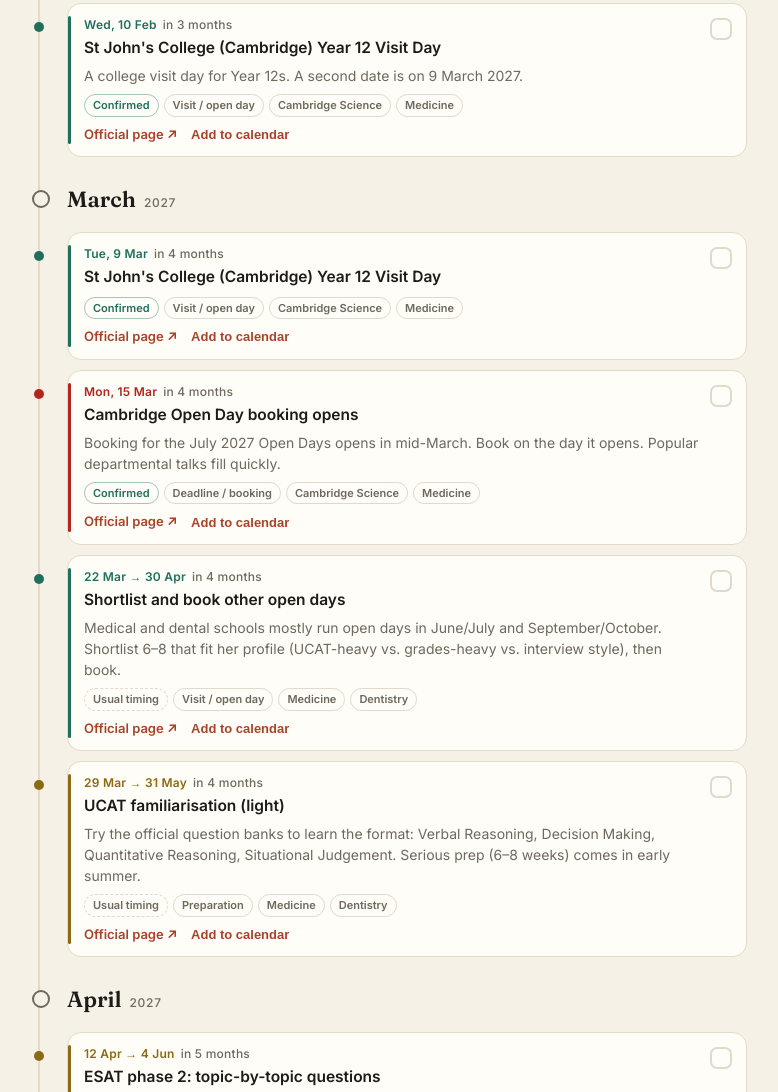
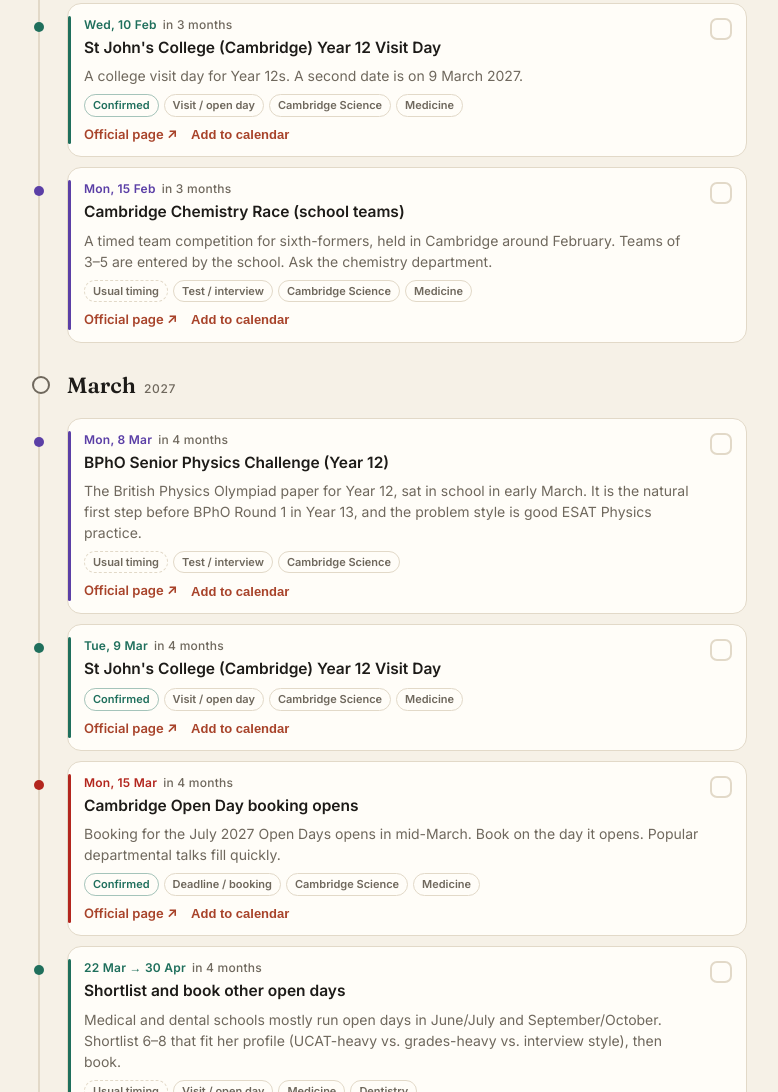
Before and after one commit to HavardSandvik/road-to-uni, a plain HTML site: page index.html in a window 1280 px wide. Shown: the part 2219-3311 px from the top of the page, without its empty margins (255-1033 px from the left). Drawn offline with Linux system fonts and the light colour scheme.

Commit message:
Add Year 12/13 physics and chemistry competitions
Co-Authored-By: Claude Opus 5.5 <noreply@anthropic.com>
Claude-Session: https://claude.ai/code/session_018EBr9Bt8i5KwL5QEB4gUD1

```diff
--- a/index.html
+++ b/index.html
@@ -176,6 +176,14 @@ const EVENTS = [
    x:"Sat in school, usually late January. Year 12s can enter. Good stretch and a useful thing to discuss at interview. Ask the chemistry department.",
    link:"https://edu.rsc.org/enrichment/uk-chemistry-olympiad"},
 
+  {d:"2027-02-15", t:"Cambridge Chemistry Race (school teams)", tracks:["cam","med"], type:"test", status:"typical",
+   x:"A timed team competition for sixth-formers, held in Cambridge around February. Teams of 3–5 are entered by the school. Ask the chemistry department.",
+   link:"https://outreach.ch.cam.ac.uk/chemistry-race"},
+
+  {d:"2027-03-08", t:"BPhO Senior Physics Challenge (Year 12)", tracks:["cam"], type:"test", status:"typical",
+   x:"The British Physics Olympiad paper for Year 12, sat in school in early March. It is the natural first step before BPhO Round 1 in Year 13, and the problem style is good ESAT Physics practice.",
+   link:"https://www.bpho.org.uk"},
+
   {d:"2027-02-10", t:"St John's College (Cambridge) Year 12 Visit Day", tracks:["cam","med"], type:"visit", status:"confirmed",
    x:"A college visit day for Year 12s. A second date is on 9 March 2027.",
    link:"https://www.joh.cam.ac.uk/apply/outreach-and-open-days/open-days"},
@@ -213,6 +221,10 @@ const EVENTS = [
 
   {d:"2027-06-07", end:"2027-06-25", t:"Year 12 end-of-year exams", type:"milestone", status:"school",
    x:"These usually set predicted grades, which go on the UCAS form. Cambridge NatSci and Medicine both typically ask for A*A*A. The exact dates are set by her school."},
+
+  {d:"2027-06-01", end:"2027-06-18", t:"Cambridge Chemistry Challenge – C3L6 (Year 12)", tracks:["cam","med"], type:"test", status:"typical",
+   x:"A 90-minute paper for Lower Sixth students, sat in school in June. Schools register by around 1 June. Top scorers are invited to a residential camp in Cambridge. There are also monthly online puzzles from November to June.",
+   link:"https://www.c3l6.caths.cam.ac.uk"},
 
   {d:"2027-06-14", t:"Decide the test plan and the shape of the application", type:"decide", status:"typical",
    x:"Choose UCAT, ESAT or both (both keeps all three paths open). Draft the 5 UCAS choices and settle on Medicine vs. Dentistry (applying to both is possible but hard to cover in one personal statement)."},
@@ -270,7 +282,7 @@ const EVENTS = [
    link:"https://esat-tmua.ac.uk/deadlines"},
 
   {d:"2027-10-04", t:"UKMT Senior Maths Challenge", type:"test", status:"typical",
-   x:"Usually early October, sat in school. Optional, but good evidence of mathematical stretch.",
+   x:"Usually early October, sat in school (Year 13 and below, so Year 12s can enter too). Top scorers are invited to the Senior Kangaroo or BMO Round 1 in November.",
    link:"https://ukmt.org.uk"},
 
   {d:"2027-10-11", end:"2027-10-15", t:"ESAT sitting", tracks:["cam"], type:"test", status:"expected",
@@ -287,6 +299,9 @@ const EVENTS = [
 
   {d:"2027-11-01", end:"2027-12-03", t:"Interview practice", type:"prep", status:"typical",
    x:"Cambridge: academic, problem-based interviews. Practise thinking aloud on unseen problems. Medicine/Dentistry: MMIs covering ethics, NHS awareness, role-play and reflection on work experience."},
+
+  {d:"2027-11-15", t:"British Physics Olympiad – Round 1 (Year 13)", tracks:["cam"], type:"test", status:"typical",
+   x:"The flagship Year 13 olympiad paper, sat in school in November. It comes too late for the personal statement but is good to mention at interview."},
 
   {d:"2027-11-12", t:"ESAT results released", tracks:["cam"], type:"milestone", status:"expected"},
 
```
